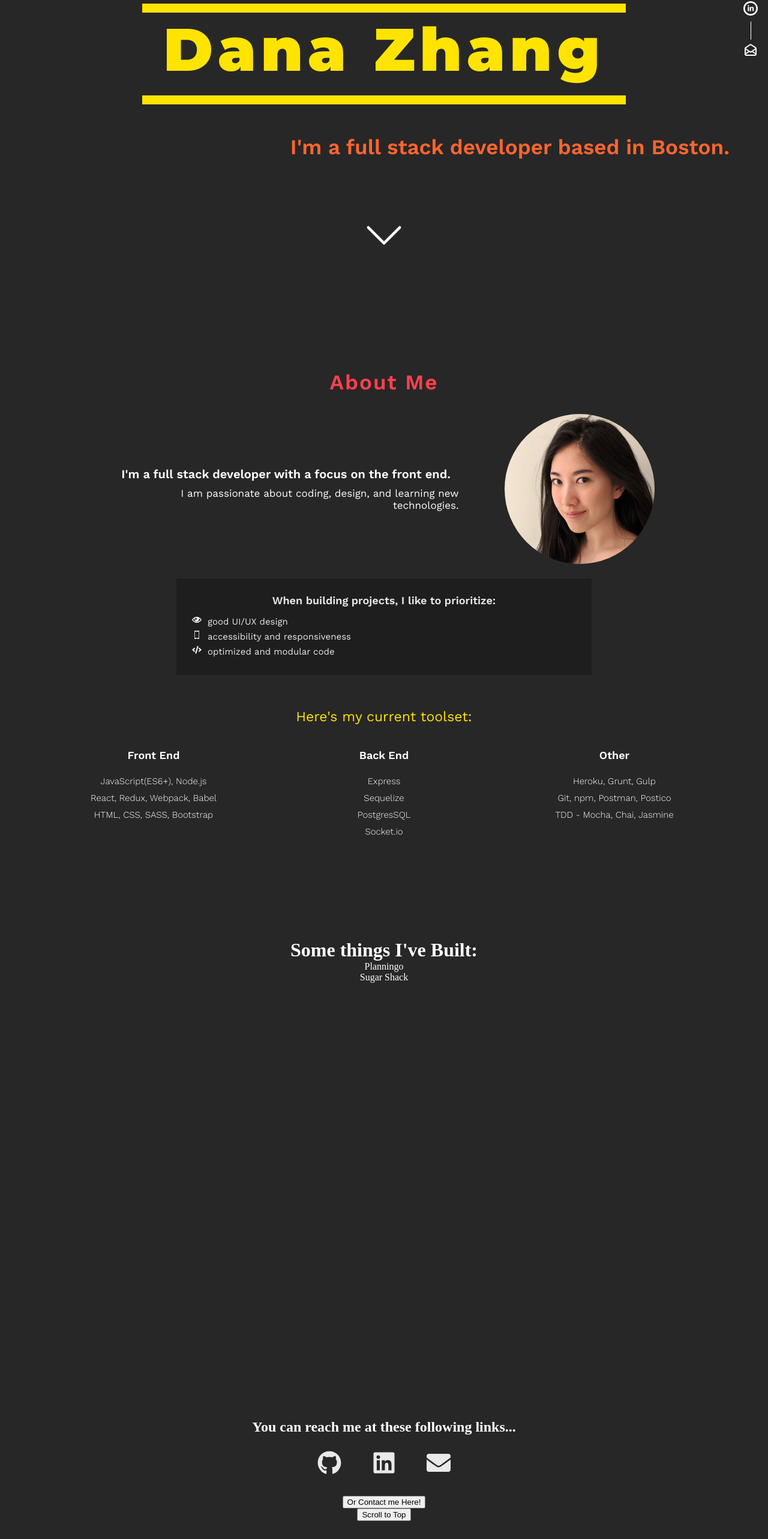
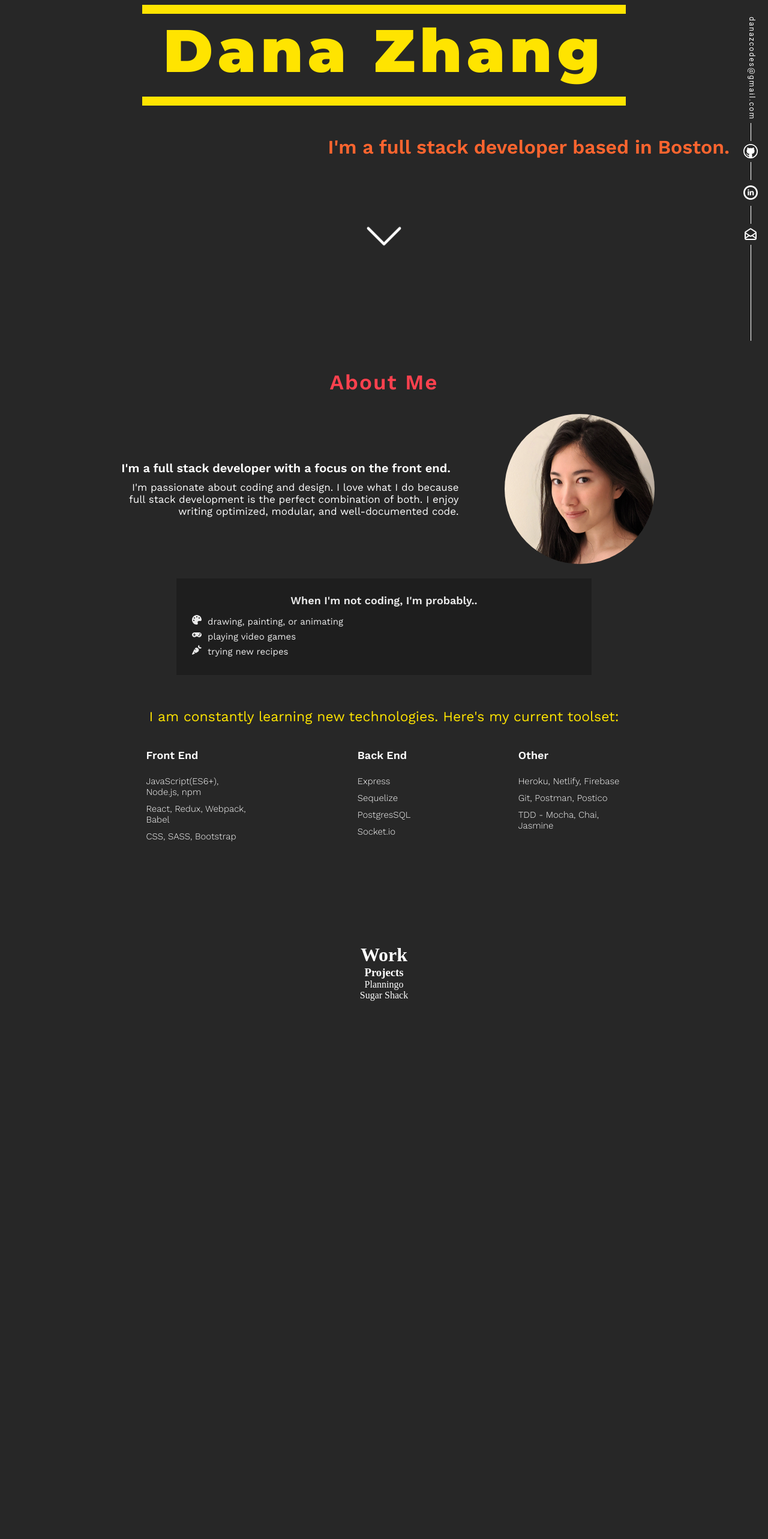
Before and after one commit to danadaners/portfolio-site, a React (Create React App) app: page / in a window 1280 px wide. Shown: the part 232-2797 px from the top of the page at 60% size. Built offline with nearby package versions, Linux system fonts and the light colour scheme.

Commit message:
added simple contact form, updates to Contact.js, Sidebar.js

```diff
--- a/package.json
+++ b/package.json
@@ -7,6 +7,7 @@
     "@testing-library/react": "^11.2.2",
     "@testing-library/user-event": "^12.6.0",
     "compression": "^1.7.4",
+    "emailjs-com": "^2.6.4",
     "express": "^4.17.1",
     "react": "^17.0.1",
     "react-dom": "^17.0.1",
--- a/public/index.html
+++ b/public/index.html
@@ -3,14 +3,16 @@
   <head>
     <meta charset="utf-8" />
     <script>
-      var host = "www.danaz.codes";
+      var host = "www.danaz.codes" || "danaz.codes";
       if ((host == window.location.host) && (window.location.protocol != "https:")){
       window.location.protocol = "https";
       }
+
       </script>
     <link rel="icon" href="%PUBLIC_URL%/favicon.ico" />
     <meta name="viewport" content="width=device-width, initial-scale=1" />
-    <meta name="theme-color" content="#000000" />
+
+    <meta name="theme-color" content="#ffe400" />
     <meta
       name="description"
       content="Dana Zhang - Full Stack Developer"
--- a/src/components/AboutMe.js
+++ b/src/components/AboutMe.js
@@ -1,9 +1,7 @@
 import React from "react";
 import "../styles/aboutme.css";
-import dana from "./assets/dana.jpg";
-import { FaCode} from "react-icons/fa";
-import { GiSmartphone } from "react-icons/gi";
-import { ImEye } from "react-icons/im";
+import me from "./assets/dana.jpg";
+import { FaPalette, FaGamepad, FaCarrot } from "react-icons/fa";
 
 const AboutMe = () => {
   return (
@@ -13,44 +11,44 @@ const AboutMe = () => {
       <div className="intro">
         <div id="text">
           <h4>I'm a full stack developer with a focus on the front end.</h4>
-         I am passionate about coding, design, and learning new technologies.
+  I'm passionate about coding and design. I love what I do because full stack development is the perfect combination of both. I enjoy writing optimized, modular, and well-documented code.
         </div>
-        <img src={dana} alt="dana" id="my-photo" width='650' height='650'/>
+        <img src={me} alt="me" id="my-photo" width='650' height='650'/>
 
       </div>
 
       <div id="interests">
-        <h3>When building projects, I like to prioritize:</h3>
+        <h3>When I'm not coding, I'm probably..</h3>
         <li>
           <p id="icon">
-            <ImEye />
+            <FaPalette />
           </p>
-          good UI/UX design
+          drawing, painting, or animating
         </li>
         <li>
           <p id="icon">
-            <GiSmartphone />
+            <FaGamepad />
           </p>
-          accessibility and responsiveness
+          playing video games
         </li>
         <li>
           <p id="icon">
-            <FaCode />
+            <FaCarrot />
           </p>
-          optimized and modular code
+          trying new recipes
         </li>
       </div>
 
       <div id="toolset">
         <h2>
-          Here's my current toolset:
+          I am constantly learning new technologies. Here's my current toolset:
         </h2>
         <div id="tools-wrapper">
           <div className="tools key">
             <h4>Front End</h4>
-            <li>JavaScript(ES6+), Node.js </li>
+            <li>JavaScript(ES6+), Node.js, npm </li>
             <li>React, Redux, Webpack, Babel </li>
-            <li>HTML, CSS, SASS, Bootstrap</li>
+            <li>CSS, SASS, Bootstrap</li>
           </div>
           <div className="tools back">
             <h4>Back End</h4>
@@ -61,8 +59,8 @@ const AboutMe = () => {
           </div>
           <div className="tools other">
             <h4>Other</h4>
-            <li>Heroku, Grunt, Gulp</li>
-            <li>Git, npm, Postman, Postico</li>
+            <li>Heroku, Netlify, Firebase </li>
+            <li>Git, Postman, Postico</li>
             <li>TDD - Mocha, Chai, Jasmine</li>
           </div>
         </div>
--- a/src/components/Contact.js
+++ b/src/components/Contact.js
@@ -1,28 +1,29 @@
 import React from "react";
 import "../styles/contact.css";
 import { Link } from "react-scroll";
-import { FaLinkedin, FaEnvelope, FaGithub } from 'react-icons/fa';
+import { FaLinkedin, FaEnvelope, FaGithub } from "react-icons/fa";
+import ContactForm from "./ContactForm";
 
 class Contact extends React.Component {
-  constructor() {
-    super();
-    this.state = {
-      formOpen: false,
-    };
-    this.toggleContactForm = this.toggleContactForm.bind(this);
+  constructor(){
+    super()
+    this.state ={
+      show: false,
+    }
+    this.toggleForm = this.toggleForm.bind(this)
   }
-
-  toggleContactForm() {
+  toggleForm(){
     this.setState({
-      formOpen: !this.state.formOpen,
-    });
+      show: !this.state.show
+    })
   }
 
   render() {
     return (
       <div className="contact-wrapper">
+        <h1>Contact Me</h1>
         <div id="contact-body">
-          <h2>You can reach me at these following links...</h2>
+          <h2>You can reach me at these links:</h2>
           <div className="contact-links">
             <a
               href="https://github.com/danadaners"
@@ -30,7 +31,7 @@ class Contact extends React.Component {
               rel="noreferrer"
               title="Github"
             >
-              <FaGithub/>
+              <FaGithub />
             </a>
             <a
               href="https://www.linkedin.com/in/danazhang454
@@ -39,7 +40,7 @@ class Contact extends React.Component {
               target="_blank"
               title="LinkedIn"
             >
-              <FaLinkedin/>
+              <FaLinkedin />
             </a>
             <a
               href="mailto:danadaners@gmail.com"
@@ -47,15 +48,17 @@ class Contact extends React.Component {
               rel="noreferrer"
               title="Email"
             >
-              <FaEnvelope/>
+              <FaEnvelope />
             </a>
           </div>
+          <button onClick={this.toggleForm} id="showform">Show contact form</button>
 
-          <button onClick={this.toggleContactForm}>Or Contact me Here!</button>
-          {this.state.formOpen ? "Hello" : null}
+          {this.state.show === true ? <div className="contactform-wrap">
+            <ContactForm />
+          </div> : null}
 
           <Link to="hero" spy={true} smooth={true}>
-            <button>Scroll to Top</button>
+            Scroll to Top
           </Link>
         </div>
       </div>
--- /dev/null
+++ b/src/components/ContactForm.js
@@ -0,0 +1,88 @@
+import React from "react";
+import emailjs from "emailjs-com";
+
+class ContactForm extends React.Component {
+  constructor() {
+    super();
+    this.state = {
+      name: "",
+      email: "",
+      message: "",
+      response: null,
+    };
+    this.handleSubmit = this.handleSubmit.bind(this);
+  }
+
+  handleSubmit(e) {
+    e.preventDefault();
+
+    emailjs
+      .sendForm(
+        "service_f4mdf28",
+        "template_4855tyr",
+        e.target,
+        "user_ittlxW8ZKa507oecTT5yv"
+      )
+      .then(
+        result => {
+          console.log(result.text);
+        },
+        error => {
+          console.log(error.text);
+        }
+      );
+    this.setState({
+      name: "",
+      email: "",
+      message: "",
+      response:
+        "Thank you! If your message was received, you will receive an auto reply email shortly.",
+    });
+  }
+
+  handleChange = (param, e) => {
+    this.setState({ [param]: e.target.value });
+  };
+
+  render() {
+    return (
+      <form onSubmit={this.handleSubmit} className="contactform">
+        <label>Name</label>
+        <input
+          type="text"
+          name="user_name"
+          value={this.state.name}
+          className="text-primary"
+          onChange={this.handleChange.bind(this, "name")}
+          placeholder="Your name"
+          required="required"
+        />
+        <label>Email address</label>
+        <input
+          type="email"
+          name="user_email"
+          value={this.state.email}
+          className="text-primary"
+          onChange={this.handleChange.bind(this, "email")}
+          placeholder="Your email"
+          required="required"
+        />
+        <label className="text-muted">Message</label>
+        <textarea
+          type="text"
+          rows={10}
+          name="message"
+          required="required"
+          className="form email"
+          placeholder="Write a message.."
+          value={this.state.message}
+          onChange={this.handleChange.bind(this, "message")}
+        />
+        <button type="submit">Submit</button>
+        <h4>{this.state.response}</h4>
+      </form>
+    );
+  }
+}
+
+export default ContactForm;
--- a/src/components/Sidebar.js
+++ b/src/components/Sidebar.js
@@ -10,7 +10,9 @@ const Sidebar = React.memo(() => {
   return (
     <div className="sidebar">
       <div id="side-wrap">
-        <div id="longline"></div>
+      <div id="email-add">danazcodes@gmail.com</div>
+      <div id="line"></div>
+
         <a
           href="https://github.com/danadaners"
           target="_blank"
@@ -30,6 +32,8 @@ const Sidebar = React.memo(() => {
         <a href="mailto:danadaners@gmail.com" target="_blank" rel="noreferrer">
           <HiOutlineMailOpen />
         </a>
+        <div id="longline"></div>
+
       </div>
     </div>
   );
--- a/src/components/Work.js
+++ b/src/components/Work.js
@@ -5,12 +5,13 @@ const Work = () => {
   return (
     <div className="projects">
       <div id="project-body">
-        <h1>Some things I've Built:</h1>
+        <h1>Work</h1>
       </div>
-
+<h3>Projects</h3>
       <div>Planningo</div>
       <div>Sugar Shack</div>
     </div>
+
   );
 };
 
--- a/src/styles/aboutme.css
+++ b/src/styles/aboutme.css
@@ -1,5 +1,5 @@
 .about {
-  min-height: 100vh;
+  min-height: 50vh;
   color: white;
   max-width: 100vw;
   user-select: none;
@@ -55,12 +55,12 @@
 
 
 #toolset {
-  width: 100%;
+  width: 90%;
   margin-top: 7vh;
   display: flex;
   flex-direction: column;
   height: max-content;
-  align-items: center;
+  justify-content: center;
 }
 
 #toolset h2 {
@@ -82,17 +82,20 @@
 }
 
 .tools {
-  width: 20%;
+  width: 15%;
   display: flex;
   flex-direction: column;
   height: 90%;
   font-size: clamp(15px, 1vw, 22px);
   list-style: none;
-  text-align: center;
+  /* text-align: center; */
 }
 
 .tools li {
   margin: 0 0 10px 0;
+}
+.tools.back{
+  width: max-content;
 }
 
 .tools h4 {
@@ -100,6 +103,7 @@
   margin-bottom: 3vh;
   font-family: "Work Sans", sans-serif;
   font-size: 18px;
+  text-align: left;
 }
 
 #interests {
--- a/src/styles/contact.css
+++ b/src/styles/contact.css
@@ -1,33 +1,159 @@
-.contact-wrapper{
-  height: 50vh;
+.contact-wrapper {
+  min-height: 100vh;
   color: white;
+  font-family: "Work Sans", sans-serif;
+  text-align: center;
+  display: flex;
+  justify-content: center;
+  align-items: center;
+  flex-direction: column;
+  width: 100vw;
 }
 
-#contact-body{
+#contact-body {
   display: flex;
   align-items: center;
   justify-content: center;
   flex-direction: column;
+  height: 100%;
+  width: 100%;
 }
 
-.contact-links{
+.contact-wrapper h1 {
+  font-family: "Work Sans", sans-serif;
+  font-weight: 600;
+  letter-spacing: 2px;
+  text-align: center;
+  font-size: 35px;
+  margin-bottom: 4vh;
+  color: #ff414e;
+  margin-top: 2vh;
+}
+
+#contact-body h2 {
+  font-family: "Work Sans", sans-serif;
+  font-weight: 400;
+  text-align: center;
+  color: #ffe400;
+  font-size: 20px;
+}
+
+.contact-links {
   color: white;
-  font-size: clamp(20px, 10vw, 40px);
+  font-size: clamp(20px, 10vw, 35px);
   display: flex;
   width: 100%;
   justify-content: center;
   align-items: center;
-
 }
 
-.contact-links a{
+.contact-links a {
   color: white;
   margin: 2%;
   opacity: 0.9;
   position: relative;
 }
 
-.contact-links a:hover{
+.contact-links a:hover {
   opacity: 1;
   bottom: 5px;
 }
+
+#showform{
+  width: max-content;
+  border: none;
+  padding: 1%;
+  background-color: #ffe400;
+  font-family: "Work Sans", sans-serif;
+  font-size: larger;
+  margin-bottom: 3vh;
+}
+
+.contactform-wrap {
+  width: 100%;
+  display: flex;
+  justify-content: center;
+}
+
+.contactform {
+  display: flex;
+  flex-direction: column;
+  width: 70%;
+  align-items: center;
+  min-height: 40vh;
+  background-color: rgba(0, 0, 0, 0.25);
+  justify-content: center;
+  padding: 2%;
+}
+
+.contactform button {
+width: max-content;
+  border: none;
+  padding: 1% 2% 1% 2%;
+  background-color: #ffe400;
+  font-family: "Work Sans", sans-serif;
+}
+
+.contactform label {
+  font-family: "Work Sans", sans-serif;
+  margin-bottom: 1vh;
+}
+
+.contactform input {
+  height: 8%;
+  min-height: 30px;
+  max-height: 40px;
+  width: 70%;
+  border-radius: 8px;
+  border: 2px solid white;
+  margin-bottom: 2vh;
+}
+
+.contactform textarea {
+  resize: none;
+  width: 70%;
+  height: 40%;
+  min-height: 150px;
+  max-height: 300px;
+  border-radius: 8px;
+  border: 2px solid white;
+  margin-bottom: 3vh;
+}
+
+.contactform input::placeholder {
+  font-family: "Work Sans", sans-serif;
+  padding-left: 1vw;
+}
+
+.contactform textarea::placeholder {
+  font-family: "Work Sans", sans-serif;
+  padding-left: 1vw;
+  padding-top: 1vw;
+}
+
+.contactform h3 {
+  font-family: "Work Sans", sans-serif;
+  font-weight: 400;
+  text-align: center;
+  margin-bottom: 2vh;
+  color: #ffe400;
+  font-size: 15px;
+}
+
+.contactform h4 {
+  font-size: 12px;
+}
+
+.contact-wrapper a {
+  cursor: pointer;
+  margin-top: 3vh;
+}
+.contact-wrapper a:hover {
+  text-decoration: underline;
+}
+
+@media (max-width: 735px) {
+  .contactform {
+    width: 90%;
+  }
+}
--- a/src/styles/hero.css
+++ b/src/styles/hero.css
@@ -54,7 +54,7 @@
   color: #ff652f;
   font-family: "Work Sans", sans-serif;
   width: 90%;
-  font-size: clamp(15px, 6vw, 35px);
+  font-size: clamp(12px, 4vw, 32px);
   position: relative;
   font-weight: bold;
   float: right;
--- a/src/styles/sidebar.css
+++ b/src/styles/sidebar.css
@@ -1,11 +1,10 @@
 .sidebar {
   font-family: "Roboto", sans-serif;
   font-size: 24px;
-  text-transform: uppercase;
   position: fixed;
   width: max-content;
   color: white;
-  top: 0;
+  bottom: 0;
   float: right;
   right: 0;
   z-index: 800;
@@ -47,6 +46,16 @@
   font-weight: bold;
 }
 
+#email-add{
+  font-size: 12px;
+  letter-spacing: 2px;
+  writing-mode: vertical-rl;
+  display: flex;
+  align-items: center;
+  margin-bottom: 5px;
+  margin-left: 4px;
+}
+
 /* for phone screens */
 @media (max-width: 730px) {
   .sidebar {
```
Also changed, not shown: 2 other files (tests, documents, lock files or other folders).
